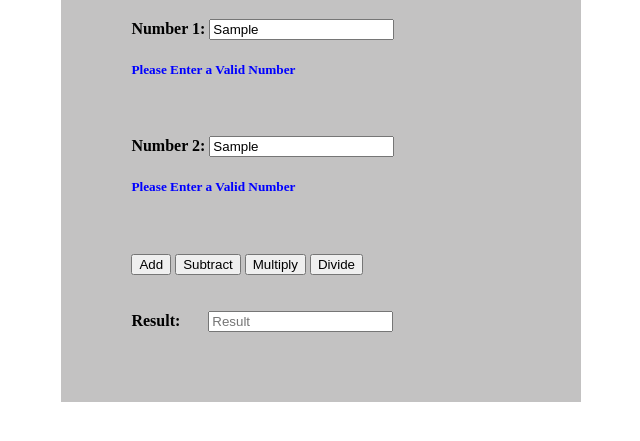
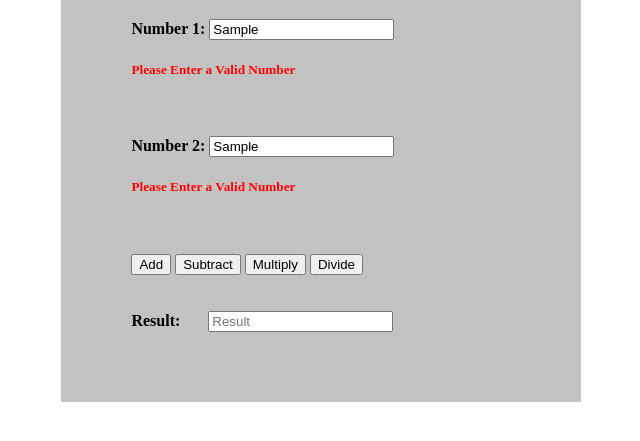
Before and after one commit to SujithKaluva/INFO_6150, a plain HTML site: page 002768094_Assignment5/Part A/calc.html in a window 1280 px wide. Both pictures are taken after typing "Sample", "Sample" into the empty fields and a click on the button "Add". Shown: the part 231-672 px from the top of the page, without its empty margins (319-959 px from the left). Drawn offline with nearby package versions, Linux system fonts and the light colour scheme.

Commit message:
Add files via upload

```diff
--- a/002768094_Assignment5/Part A/calc.html
+++ b/002768094_Assignment5/Part A/calc.html
@@ -22,14 +22,14 @@
           class="form-control"
           required
         />
-        <h5 id="txtNo1check" style="color: blue">Enter a Valid Number</h5>
+        <h5 id="txtNo1check" style="color: red">Enter a Valid Number</h5>
       </div>
       <br /><br />
 
       <div class="form-group">
         <label for="t2">Number 2: </label>
         <input type="text" name="t2" id="txtNo2" class="form-control" />
-        <h5 id="txtNo2check" style="color: blue">**Enter a Valid Number</h5>
+        <h5 id="txtNo2check" style="color: red">**Enter a Valid Number</h5>
       </div>
       <br /><br />
 
@@ -40,7 +40,7 @@
 
       <br /><br /><br>
       <div class="form-group">
-        <label for="password"> Result: &nbsp;&nbsp;&nbsp;&nbsp;&nbsp; </label>
+        <label for="result"> Result: &nbsp;&nbsp;&nbsp;&nbsp;&nbsp; </label>
         <input input type="text" id="result" placeholder="Result" readonly />
       </div>
     </form>
```
